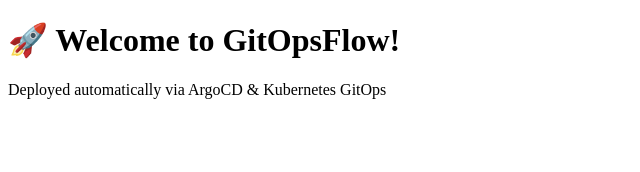
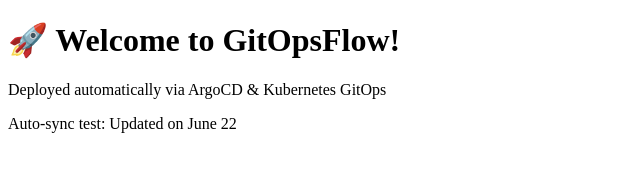
Before and after one commit to Debasish-87/GitOpsFlow-Kubernetes-AutoCD, a plain HTML site: page app/index.html in a window 1280 px wide. Shown: the whole page, without its empty margins (0-640 px from the left). Drawn offline with Linux system fonts and the light colour scheme.

Commit message:
🔥 Auto-sync test: updated homepage content

```diff
--- a/app/index.html
+++ b/app/index.html
@@ -4,5 +4,8 @@
 <body>
   <h1>🚀 Welcome to GitOpsFlow!</h1>
   <p>Deployed automatically via ArgoCD & Kubernetes GitOps</p>
+
+  <p>Auto-sync test: Updated on June 22</p>
+
 </body>
 </html>
```
